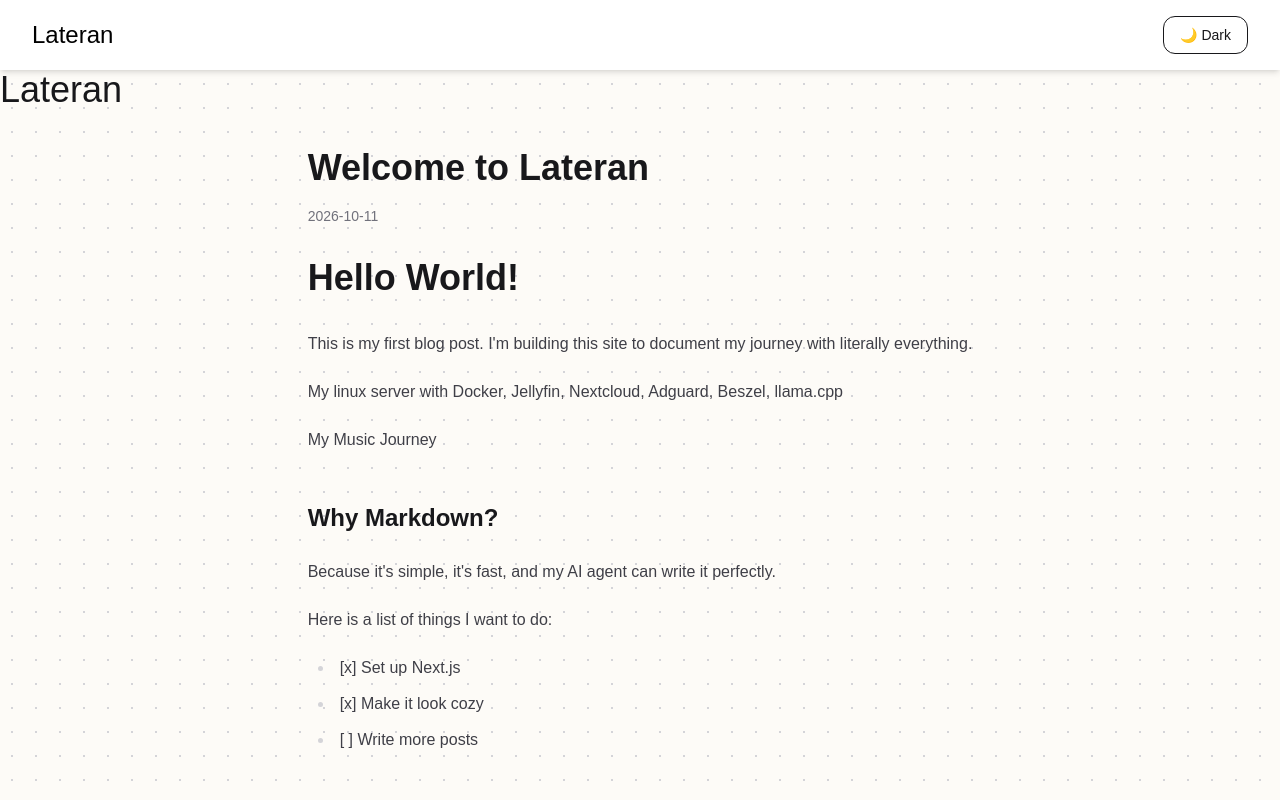
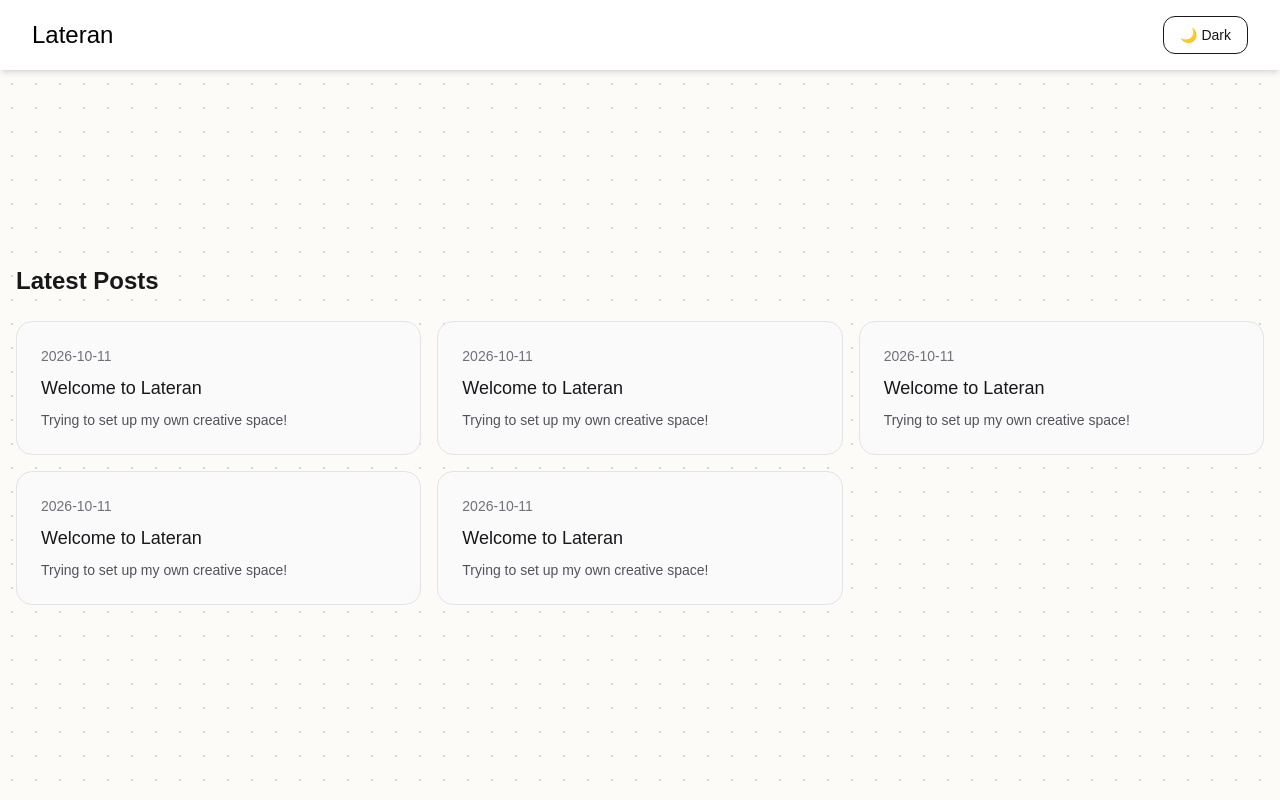
Before and after one commit to KazuT0ast/lateran, a Next.js app: page / in a window 1280 px wide. Built offline with nearby package versions, Linux system fonts and the light colour scheme.

Commit message:
latest blogs view on landing page

```diff
--- a/app/page.tsx
+++ b/app/page.tsx
@@ -1,16 +1,19 @@
 import BlogPost from "@/components/blog-post";
 import TopHeader from "@/components/top-header";
+import LatestBlogs from "@/components/latest-blogs";
 import Image from "next/image";
 
 export default function Home() {
   return (
     <section className="w-full min-h-screen flex flex-col">
       <TopHeader />
-      <h1 className="text-4xl">Lateran</h1>
+      {/* <h1 className="text-4xl">Lateran</h1> */}
 
-      <main className="flex-1 p-8 flex items-center justify-center">
-        <BlogPost slug="my-first-blog" />
+      <main className="flex-1 flex items-center justify-center p-4">
+        {/* <BlogPost slug="my-first-blog" /> */}
+        <LatestBlogs />
       </main>
+
     </section>
   );
 }
--- a/components/blog-small-view.tsx
+++ /dev/null
@@ -1,23 +0,0 @@
-import fs from "fs";
-import path from "path";
-import matter from "gray-matter";
-import ReactMarkdown from "react-markdown";
-
-export default async function BlogPost({ slug }: { slug: string }) {
-    // 1. Find the file
-    const filePath = path.join(process.cwd(), "./content/blog", `${slug}.md`);
-    const fileContent = fs.readFileSync(filePath, "utf8");
-
-    // 2. Separate the metadata (frontmatter) from the actual text
-    const { data, content } = matter(fileContent);
-
-    return (
-        <article className="prose prose-zinc dark:prose-invert max-w-none">
-            {/* The 'prose' class comes from the typography plugin and styles everything automatically! */}
-            <h1 className="text-4xl font-bold mb-2">{data.title}</h1>
-
-            {/* Render the Markdown */}
-            <ReactMarkdown>{content}</ReactMarkdown>
-        </article>
-    );
-}
--- /dev/null
+++ b/components/latest-blogs.tsx
@@ -0,0 +1,60 @@
+import fs from "fs";
+import path from "path";
+import matter from "gray-matter";
+
+interface BlogMeta {
+    title: string;
+    date: string;
+    description: string;
+    slug: string;
+}
+
+export default async function LatestBlogs() {
+    const blogDir = path.join(process.cwd(), "./content/blog");
+    const files = fs.readdirSync(blogDir).filter((f) => f.endsWith(".md"));
+
+    const blogs: BlogMeta[] = files.map((file) => {
+        const filePath = path.join(blogDir, file);
+        const fileContent = fs.readFileSync(filePath, "utf8");
+        const { data } = matter(fileContent);
+        const slug = file.replace(".md", "");
+        return { title: data.title as string, date: data.date as string, description: data.description as string, slug };
+    });
+
+    // Sort by date descending (newest first)
+    blogs.sort((a, b) => (b.date as string).localeCompare(a.date as string));
+
+    // Take the latest 5
+    const latest = blogs.slice(0, 5);
+
+    if (latest.length === 0) {
+        return null;
+    }
+
+    return (
+        <section className="w-full">
+            <h2 className="text-2xl font-semibold text-zinc-900 dark:text-zinc-100 mb-6">
+                Latest Posts
+            </h2>
+            <div className="grid grid-cols-1 sm:grid-cols-2 lg:grid-cols-3 gap-4">
+                {latest.map((blog) => (
+                    <a
+                        key={blog.slug}
+                        href={`/blog/${blog.slug}`}
+                        className="group block p-6 bg-zinc-50 dark:bg-zinc-900 rounded-2xl border border-zinc-200 dark:border-zinc-800 hover:border-amber-400 dark:hover:border-amber-500 transition-colors duration-200"
+                    >
+                        <time className="text-sm text-zinc-500 dark:text-zinc-400 mb-2 block">
+                            {blog.date}
+                        </time>
+                        <h3 className="text-lg font-medium text-zinc-900 dark:text-zinc-100 group-hover:text-amber-600 dark:group-hover:text-amber-400 transition-colors mb-2">
+                            {blog.title}
+                        </h3>
+                        <p className="text-sm text-zinc-600 dark:text-zinc-400 line-clamp-2">
+                            {blog.description}
+                        </p>
+                    </a>
+                ))}
+            </div>
+        </section>
+    );
+}
--- /dev/null
+++ b/content/blog/my-first-blog copy 2.md
@@ -0,0 +1,21 @@
+---
+title: "Welcome to Lateran"
+date: "2026-10-11"
+description: "Trying to set up my own creative space!"
+---
+
+# Hello World!
+
+This is my first blog post. I'm building this site to document my journey with literally everything.
+
+My linux server with Docker, Jellyfin, Nextcloud, Adguard, Beszel, llama.cpp
+
+My Music Journey
+
+## Why Markdown?
+Because it's simple, it's fast, and my AI agent can write it perfectly.
+
+Here is a list of things I want to do:
+- [x] Set up Next.js
+- [x] Make it look cozy
+- [ ] Write more posts
--- /dev/null
+++ b/content/blog/my-first-blog copy 3.md
@@ -0,0 +1,21 @@
+---
+title: "Welcome to Lateran"
+date: "2026-10-11"
+description: "Trying to set up my own creative space!"
+---
+
+# Hello World!
+
+This is my first blog post. I'm building this site to document my journey with literally everything.
+
+My linux server with Docker, Jellyfin, Nextcloud, Adguard, Beszel, llama.cpp
+
+My Music Journey
+
+## Why Markdown?
+Because it's simple, it's fast, and my AI agent can write it perfectly.
+
+Here is a list of things I want to do:
+- [x] Set up Next.js
+- [x] Make it look cozy
+- [ ] Write more posts
--- /dev/null
+++ b/content/blog/my-first-blog copy 4.md
@@ -0,0 +1,21 @@
+---
+title: "Welcome to Lateran"
+date: "2026-10-11"
+description: "Trying to set up my own creative space!"
+---
+
+# Hello World!
+
+This is my first blog post. I'm building this site to document my journey with literally everything.
+
+My linux server with Docker, Jellyfin, Nextcloud, Adguard, Beszel, llama.cpp
+
+My Music Journey
+
+## Why Markdown?
+Because it's simple, it's fast, and my AI agent can write it perfectly.
+
+Here is a list of things I want to do:
+- [x] Set up Next.js
+- [x] Make it look cozy
+- [ ] Write more posts
--- /dev/null
+++ b/content/blog/my-first-blog copy.md
@@ -0,0 +1,21 @@
+---
+title: "Welcome to Lateran"
+date: "2026-10-11"
+description: "Trying to set up my own creative space!"
+---
+
+# Hello World!
+
+This is my first blog post. I'm building this site to document my journey with literally everything.
+
+My linux server with Docker, Jellyfin, Nextcloud, Adguard, Beszel, llama.cpp
+
+My Music Journey
+
+## Why Markdown?
+Because it's simple, it's fast, and my AI agent can write it perfectly.
+
+Here is a list of things I want to do:
+- [x] Set up Next.js
+- [x] Make it look cozy
+- [ ] Write more posts
```
